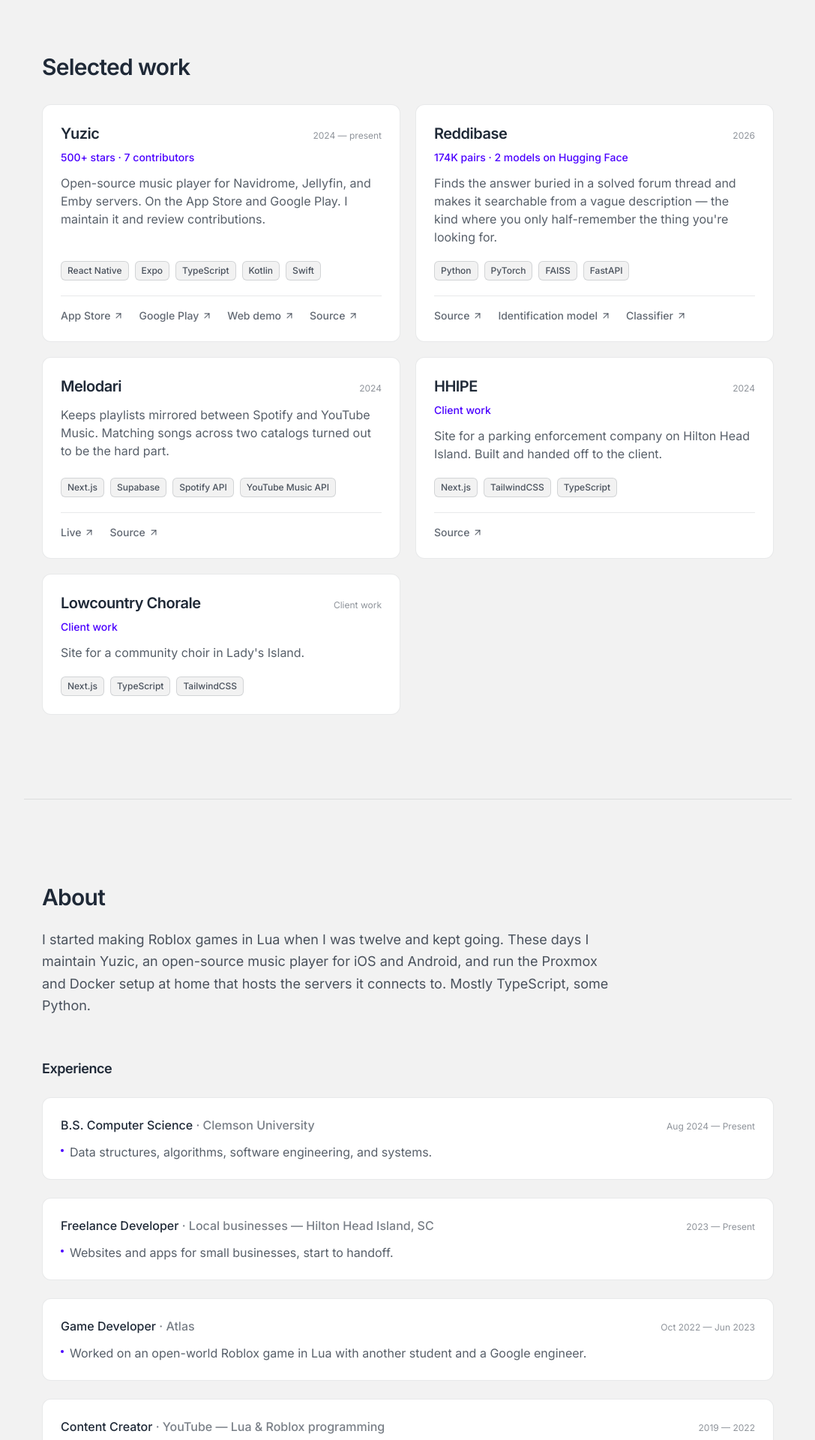
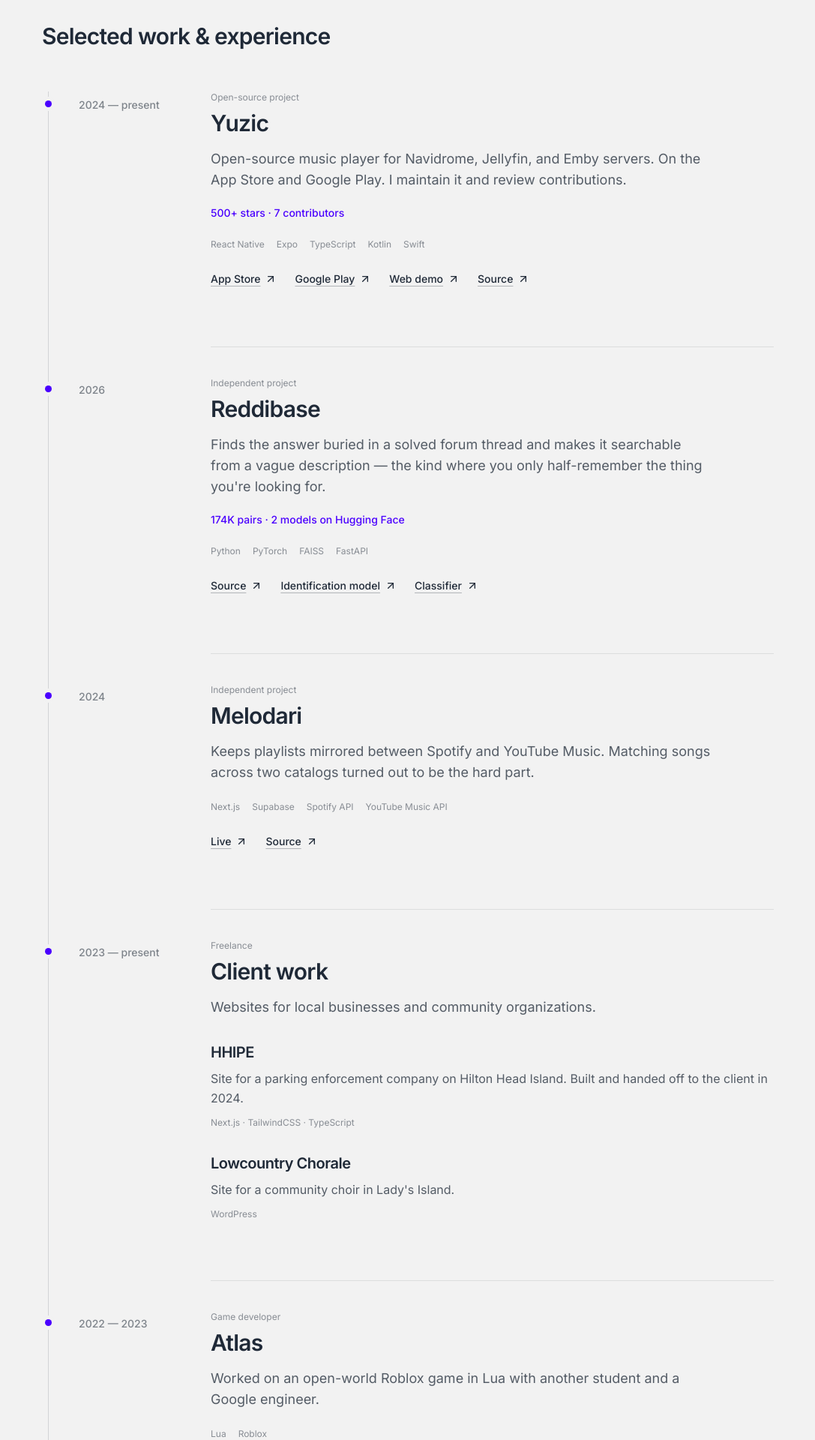
Before and after one commit to eftpmc/zack-ari, a Next.js app: page / in a window 1280 px wide. Shown: the part 740-2660 px from the top of the page at 75% size, without its empty margins (96-1183 px from the left). Built offline with nearby package versions, Linux system fonts and the light colour scheme.

Commit message:
Refine portfolio into a minimal work and experience timeline

```diff
--- a/app/components/About.tsx
+++ b/app/components/About.tsx
@@ -1,52 +1,18 @@
-import { profile, experience, skills } from "@/lib/content";
+import { profile, experience } from "@/lib/content";
 
 export default function About() {
+  const education = experience[0];
+
   return (
     <section id="about" className="section scroll-mt-20 border-t border-base-content/10">
-      <h2 className="section-title reveal">About</h2>
-
-      <p className="reveal mt-6 max-w-3xl text-lg leading-relaxed text-base-content/80">
+      <h2 className="section-title">About</h2>
+      <p className="mt-6 max-w-3xl text-lg leading-relaxed text-base-content/80">
         {profile.summary}
       </p>
-
-      <h3 className="reveal mt-14 text-lg font-semibold tracking-tight">Experience</h3>
-      <ol className="mt-6 space-y-6">
-        {experience.map((job) => (
-          <li key={`${job.org}-${job.title}`} className="reveal card-surface p-6">
-            <div className="flex flex-wrap items-baseline justify-between gap-x-4 gap-y-1">
-              <h4 className="font-medium text-base-content">
-                {job.title}
-                <span className="text-base-content/60"> · {job.org}</span>
-              </h4>
-              <span className="text-xs text-base-content/50">{job.period}</span>
-            </div>
-            <ul className="mt-3 space-y-1.5 text-base-content/75">
-              {job.points.map((point) => (
-                <li key={point} className="flex gap-2">
-                  <span aria-hidden className="mt-2 h-1 w-1 shrink-0 rounded-full bg-primary" />
-                  <span>{point}</span>
-                </li>
-              ))}
-            </ul>
-          </li>
-        ))}
-      </ol>
-
-      <h3 className="reveal mt-14 text-lg font-semibold tracking-tight">Skills</h3>
-      <dl className="mt-6 grid grid-cols-1 gap-5 sm:grid-cols-2">
-        {skills.map((group) => (
-          <div key={group.group} className="reveal">
-            <dt className="text-sm font-medium text-base-content/60">{group.group}</dt>
-            <dd className="mt-2 flex flex-wrap gap-2">
-              {group.items.map((item) => (
-                <span key={item} className="chip">
-                  {item}
-                </span>
-              ))}
-            </dd>
-          </div>
-        ))}
-      </dl>
+      <div className="mt-8 text-sm">
+        <p className="font-medium">{education.title} · {education.org}</p>
+        <p className="mt-1 text-base-content/55">{education.period}</p>
+      </div>
     </section>
   );
 }
--- a/app/components/Hero.tsx
+++ b/app/components/Hero.tsx
@@ -11,7 +11,7 @@ export default function Hero() {
         {profile.name}
       </h1>
 
-      <p className="reveal mt-2 text-3xl font-medium tracking-tight text-primary md:text-4xl">
+      <p className="reveal mt-3 text-lg text-base-content/60 md:text-xl">
         {profile.role}
       </p>
 
@@ -61,11 +61,11 @@ export default function Hero() {
         </a>
       </div>
 
-      <dl className="reveal mt-14 grid grid-cols-1 gap-4 sm:grid-cols-3">
+      <dl className="reveal mt-12 grid grid-cols-1 gap-6 border-t border-base-content/10 pt-6 sm:grid-cols-3">
         {stats.map((s) => (
-          <div key={s.label} className="card-surface p-5">
+          <div key={s.label} className="flex flex-col-reverse gap-1">
             <dt className="text-sm text-base-content/60">{s.label}</dt>
-            <dd className="mt-1 text-3xl font-semibold tabular-nums tracking-tight text-primary">{s.value}</dd>
+            <dd className="text-xl font-semibold tabular-nums tracking-tight">{s.value}</dd>
           </div>
         ))}
       </dl>
--- a/app/components/Projects.tsx
+++ b/app/components/Projects.tsx
@@ -1,33 +1,53 @@
-import Link from "next/link";
-import { ArrowRight } from "lucide-react";
-import ProjectCard from "./ProjectCard";
-import { projects } from "@/lib/content";
+import { ArrowUpRight } from "lucide-react";
+import { timeline } from "@/lib/content";
 
 export default function Projects({ showAll = false }: { showAll?: boolean }) {
-  const list = showAll ? projects : projects.slice(0, 5);
-
   return (
     <section id="work" className="section scroll-mt-20">
-      <div className="flex items-end justify-between gap-4">
-        <h2 className="section-title reveal">
-          {showAll ? "All projects" : "Selected work"}
-        </h2>
-        {!showAll && projects.length > list.length ? (
-          <Link
-            href="/projects"
-            className="reveal inline-flex items-center gap-1 text-sm font-medium text-base-content/70 transition-colors hover:text-primary"
-          >
-            View all {projects.length}
-            <ArrowRight className="h-4 w-4" />
-          </Link>
-        ) : null}
+      <div className="mb-14 flex flex-wrap items-end justify-between gap-4">
+        <div>
+          <h2 className="section-title">{showAll ? "Work & experience" : "Selected work & experience"}</h2>
+        </div>
       </div>
-
-      <div className="mt-8 grid grid-cols-1 gap-5 md:grid-cols-2">
-        {list.map((p) => (
-          <ProjectCard key={p.title} project={p} />
+      <ol className="project-timeline">
+        {timeline.map((project, index) => (
+          <li key={project.title} className="timeline-entry">
+            <div className="timeline-date">
+              <span className="timeline-dot" aria-hidden="true" />
+              <p>{project.period}</p>
+            </div>
+            <article aria-labelledby={`project-${index}`} className="min-w-0 pb-14 md:pb-20">
+              <p className="mb-2 text-xs text-base-content/50">{project.kind}</p>
+              <h3 id={`project-${index}`} className="text-2xl font-semibold tracking-tight md:text-3xl">{project.title}</h3>
+              <p className="mt-4 max-w-2xl text-base leading-relaxed text-base-content/75 md:text-lg">{project.blurb}</p>
+              {project.clients && (
+                <div className="mt-8 space-y-8">
+                  {project.clients.map(client => (
+                    <section key={client.title}>
+                      <h4 className="text-xl font-semibold tracking-tight">{client.title}</h4>
+                      <p className="mt-2 leading-relaxed text-base-content/75">{client.blurb}</p>
+                      <p className="mt-3 text-xs text-base-content/50">{client.stack.join(" · ")}</p>
+                    </section>
+                  ))}
+                </div>
+              )}
+              {project.highlight && <p className="mt-5 text-sm font-medium text-primary">{project.highlight}</p>}
+              {project.stack.length > 0 && <ul className="mt-6 flex flex-wrap gap-x-4 gap-y-2 text-xs text-base-content/50" aria-label={`${project.title} technologies`}>
+                {project.stack.map(tech => <li key={tech}>{tech}</li>)}
+              </ul>}
+              {project.links.length > 0 && (
+                <div className="mt-7 flex flex-wrap gap-x-6 gap-y-3">
+                  {project.links.map(link => (
+                    <a key={link.href} href={link.href} target="_blank" rel="noopener noreferrer" className="link-underline inline-flex items-center gap-1.5 text-sm font-medium">
+                      {link.label}<ArrowUpRight className="h-4 w-4" />
+                    </a>
+                  ))}
+                </div>
+              )}
+            </article>
+          </li>
         ))}
-      </div>
+      </ol>
     </section>
   );
 }
--- a/app/globals.css
+++ b/app/globals.css
@@ -35,16 +35,28 @@ html {
   }
 }
 
-/* Reveal-on-scroll, CSS-only. Elements start hidden and are unhidden by
-   IntersectionObserver adding .is-visible. If JS fails, `.reveal` without the
-   observer would stay hidden, so the observer sets a fallback class on <html>. */
-.reveal {
-  opacity: 0;
-  transform: translateY(16px);
-  transition: opacity 600ms ease-out, transform 600ms ease-out;
+/* A continuous rail gives each project room without enclosing it in a card. */
+.project-timeline {
+  @apply ml-2 border-l border-base-content/15;
 }
-.reveal.is-visible,
-.no-js .reveal {
-  opacity: 1;
-  transform: none;
+.timeline-entry {
+  @apply relative grid gap-5 pl-7 md:grid-cols-[9rem_minmax(0,1fr)] md:gap-8 md:pl-10;
 }
+.timeline-entry + .timeline-entry article {
+  @apply border-t border-base-content/10 pt-10;
+}
+.timeline-entry + .timeline-entry .timeline-date {
+  @apply md:pt-12;
+}
+.timeline-date {
+  @apply pt-2 text-sm font-medium text-base-content/55;
+}
+.timeline-dot {
+  @apply absolute -left-[5px] top-3 h-[9px] w-[9px] rounded-full bg-primary ring-[5px] ring-base-200;
+}
+.timeline-entry + .timeline-entry .timeline-dot {
+  @apply md:top-[3.25rem];
+}
+.timeline-entry:last-child article {
+  @apply pb-2;
+}
--- a/lib/content.ts
+++ b/lib/content.ts
@@ -7,7 +7,7 @@ export const profile = {
   role: "CS student at Clemson",
   tagline: "I make apps and run the servers behind them.",
   location: "Clemson, SC",
-  summary: `I started making Roblox games in Lua when I was twelve and kept going. These days I maintain Yuzic, an open-source music player for iOS and Android, and run the Proxmox and Docker setup at home that hosts the servers it connects to. Mostly TypeScript, some Python.`,
+  summary: `I'm Zack, a computer science student at Clemson from Hilton Head Island, SC. I build mobile and web apps. I started programming at twelve, making Roblox games and later teaching Lua on YouTube.`,
   email: "zackhhi@gmail.com",
   resume: "/zachary-starnes-resume.pdf",
   links: {
@@ -34,10 +34,10 @@ export type Project = {
   links: Link[]; // may be empty — nothing is forced to have a URL
   highlight?: string; // short proof point shown as a badge
   featured?: boolean;
+  clients?: { title: string; blurb: string; stack: string[] }[];
 };
 
-// The first four cards are the homepage highlights. The complete list appears
-// on /projects via the existing “View more” link.
+// Curated work, ordered with ongoing projects first, then dated projects.
 export const projects: Project[] = [
   {
     title: "Yuzic",
@@ -81,22 +81,23 @@ export const projects: Project[] = [
     ],
   },
   {
-    title: "HHIPE",
-    period: "2024",
-    blurb:
-      "Site for a parking enforcement company on Hilton Head Island. Built and handed off to the client.",
-    stack: ["Next.js", "TailwindCSS", "TypeScript"],
-    links: [{ label: "Source", href: "https://github.com/eftpmc/hhip-open-source" }],
-    highlight: "Client work",
-  },
-  {
-    title: "Lowcountry Chorale",
-    period: "Client work",
-    blurb:
-      "Site for a community choir in Lady's Island.",
-    stack: ["Next.js", "TypeScript", "TailwindCSS"],
+    title: "Client work",
+    period: "Freelance",
+    blurb: "Websites for local businesses and community organizations.",
+    stack: [],
     links: [],
-    highlight: "Client work",
+    clients: [
+      {
+        title: "HHIPE",
+        blurb: "Site for a parking enforcement company on Hilton Head Island. Built and handed off to the client in 2024.",
+        stack: ["Next.js", "TailwindCSS", "TypeScript"],
+      },
+      {
+        title: "Lowcountry Chorale",
+        blurb: "Site for a community choir in Lady's Island.",
+        stack: ["WordPress"],
+      },
+    ],
   },
 ];
 
@@ -141,3 +142,29 @@ export const skills: { group: string; items: string[] }[] = [
   { group: "Infra & self-hosting", items: ["Docker", "Proxmox", "Tailscale", "Linux", "GitHub Actions", "Vercel"] },
   { group: "ML & data", items: ["PyTorch", "SentenceTransformers", "FAISS", "Hugging Face"] },
 ];
+
+
+// Selected work and experience, with Yuzic's ongoing development leading.
+export const timeline: (Project & { kind: string })[] = [
+  { ...projects[0], kind: "Open-source project" },
+  { ...projects[1], kind: "Independent project" },
+  { ...projects[2], kind: "Independent project" },
+  { ...projects[3], period: "2023 — present", kind: "Freelance" },
+  {
+    title: "Atlas",
+    period: "2022 — 2023",
+    kind: "Game developer",
+    blurb: experience[2].points[0],
+    stack: ["Lua", "Roblox"],
+    links: [],
+  },
+  {
+    title: "Programming tutorials",
+    period: "2019 — 2022",
+    kind: "Content creator",
+    blurb: "Lua and Roblox programming tutorials on YouTube.",
+    highlight: "3,000+ subscribers · 1M+ views",
+    stack: ["Lua", "Roblox"],
+    links: [],
+  },
+];
```
